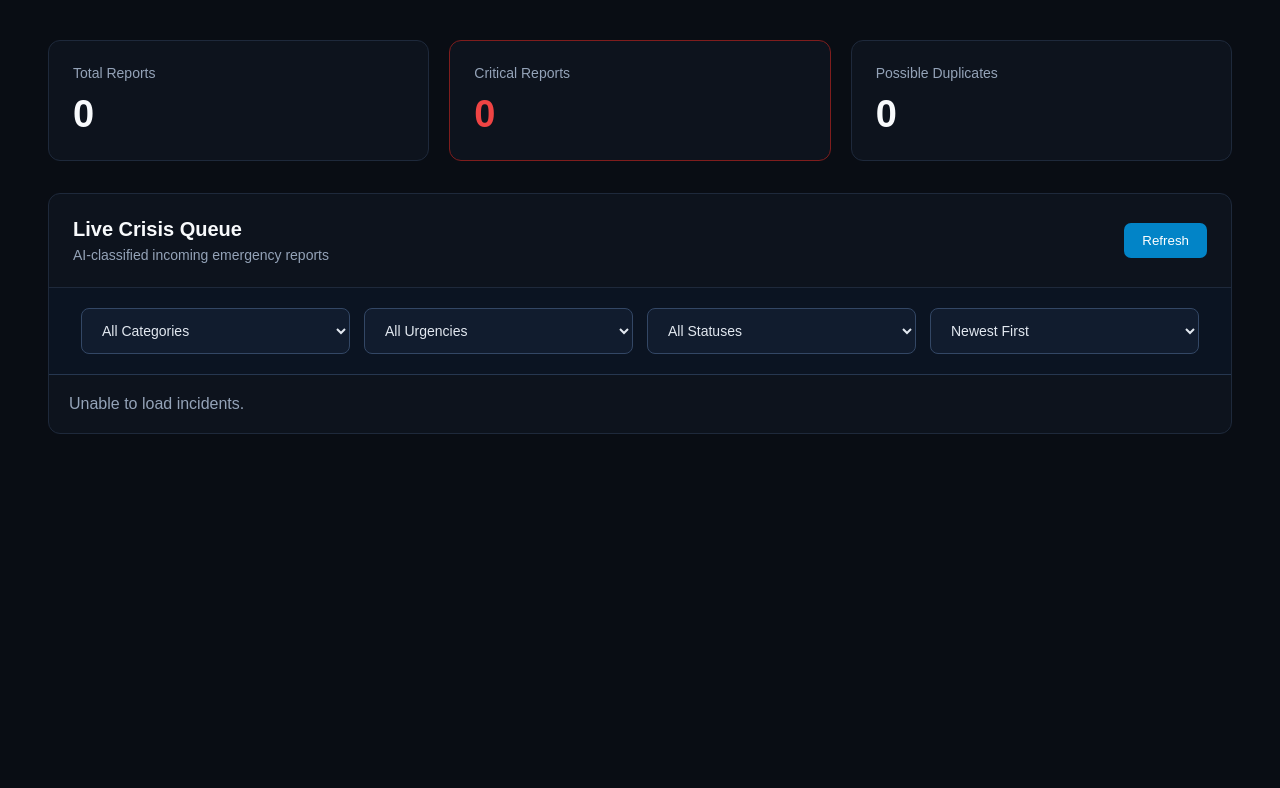
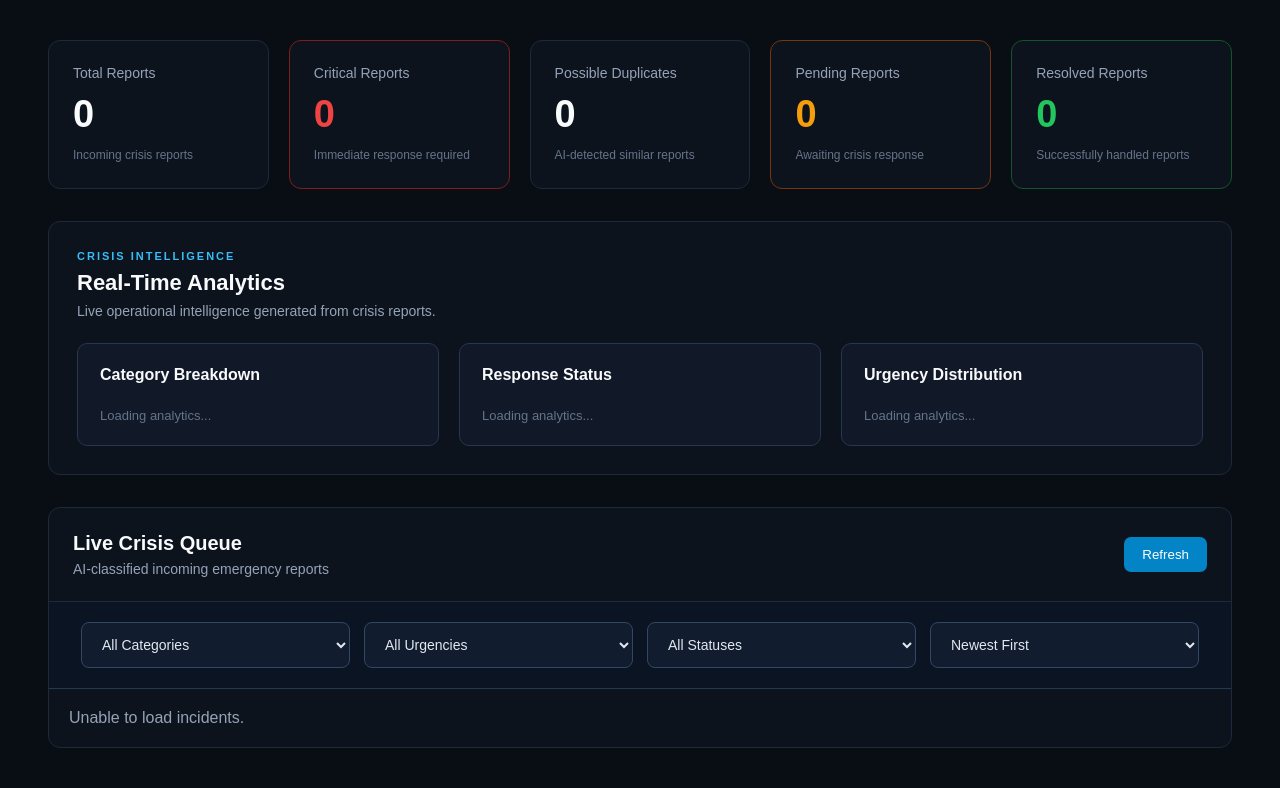
Before and after one commit to afuadahmed/CrisisDesk-AI, a Django app: page / in a window 1280 px wide. Shown: the part 103-891 px from the top of the page. Before the commit the page ends 537 px from the top, so only its background shows below. Run offline with Django 5.2, Linux system fonts and the light colour scheme; tables that the repository leaves empty hold one stand-in row (values such as "Sample post").

Commit message:
Add real-time crisis analytics dashboard

```diff
--- a/reports/urls.py
+++ b/reports/urls.py
@@ -16,6 +16,11 @@ urlpatterns = [
         name="report-list-create",
     ),
     path(
+        "reports/stats/summary",
+        AnalyticsSummaryView.as_view(),
+        name="report-stats-summary",
+    ),
+    path(
         "reports/<uuid:report_id>",
         ReportDetailView.as_view(),
         name="report-detail",
@@ -25,16 +30,14 @@ urlpatterns = [
         ReportStatusUpdateView.as_view(),
         name="report-status-update",
     ),
-
     path(
-    "analytics/summary",
-    AnalyticsSummaryView.as_view(),
-    name="analytics-summary",
+        "analytics/summary",
+        AnalyticsSummaryView.as_view(),
+        name="analytics-summary",
     ),
-
-path(
-    "incidents/<uuid:incident_id>/status",
-    IncidentStatusUpdateView.as_view(),
-    name="incident-status-update",
-),
+    path(
+        "incidents/<uuid:incident_id>/status",
+        IncidentStatusUpdateView.as_view(),
+        name="incident-status-update",
+    ),
 ]
--- a/reports/views.py
+++ b/reports/views.py
@@ -1,19 +1,21 @@
+from django.db.models import Count
+
 from rest_framework import status
+from rest_framework.pagination import PageNumberPagination
 from rest_framework.response import Response
 from rest_framework.views import APIView
-from rest_framework.pagination import PageNumberPagination
-from django.shortcuts import get_object_or_404, render
-from django.db.models import Count
 
 from .models import Report, ReportActivity
 from .serializers import ReportSerializer
 from .services.ai_service import classify_report
 from .services.duplicate_service import detect_duplicate
 
+
 class ReportPagination(PageNumberPagination):
     page_size = 10
     page_size_query_param = "page_size"
     max_page_size = 100
+
 
 class ReportListCreateView(APIView):
 
@@ -25,7 +27,7 @@ class ReportListCreateView(APIView):
         report_status = request.query_params.get("status")
         ordering = request.query_params.get(
             "ordering",
-            "-created_at"
+            "-created_at",
         )
 
         if category:
@@ -50,13 +52,17 @@ class ReportListCreateView(APIView):
         reports = reports.order_by(ordering)
 
         paginator = ReportPagination()
+
         page = paginator.paginate_queryset(
             reports,
             request,
-            view=self
+            view=self,
         )
 
-        serializer = ReportSerializer(page, many=True)
+        serializer = ReportSerializer(
+            page,
+            many=True,
+        )
 
         return paginator.get_paginated_response(
             {
@@ -66,10 +72,11 @@ class ReportListCreateView(APIView):
         )
 
     def post(self, request):
-        serializer = ReportSerializer(data=request.data)
+        serializer = ReportSerializer(
+            data=request.data
+        )
 
         if not serializer.is_valid():
-            print("SERIALIZER ERRORS:", serializer.errors)
             return Response(
                 {
                     "success": False,
@@ -85,13 +92,22 @@ class ReportListCreateView(APIView):
             ai_result = classify_report(
                 description=validated_data["description"],
                 location=validated_data["location"],
-                language=validated_data.get("language", "unknown"),
+                language=validated_data.get(
+                    "language",
+                    "unknown",
+                ),
             )
-        except Exception:
+
+        except Exception as error:
+            print("AI CLASSIFICATION ERROR:", error)
+
             return Response(
                 {
                     "success": False,
-                    "message": "AI classification failed. Please try again.",
+                    "message": (
+                        "AI classification failed. "
+                        "Please try again."
+                    ),
                 },
                 status=status.HTTP_503_SERVICE_UNAVAILABLE,
             )
@@ -107,28 +123,43 @@ class ReportListCreateView(APIView):
             contact=validated_data.get("contact", ""),
             location=validated_data["location"],
             description=validated_data["description"],
-            language=validated_data.get("language", "unknown"),
+            language=validated_data.get(
+                "language",
+                "unknown",
+            ),
             category=ai_result["category"],
             urgency=ai_result["urgency"],
             summary=ai_result["summary"],
             suggested_action=ai_result["suggestedAction"],
             confidence=ai_result["confidence"],
-            possible_duplicate=duplicate_result["possible_duplicate"],
-            duplicate_similarity=duplicate_result["similarity_score"],
-            matched_report=duplicate_result["matched_report"],
+            possible_duplicate=duplicate_result[
+                "possible_duplicate"
+            ],
+            duplicate_similarity=duplicate_result[
+                "similarity_score"
+            ],
+            matched_report=duplicate_result[
+                "matched_report"
+            ],
         )
 
-        if report.possible_duplicate and report.matched_report:
+        if (
+            report.possible_duplicate
+            and report.matched_report
+        ):
             incident_root = (
                 report.matched_report.incident
                 or report.matched_report
             )
 
             report.incident = incident_root
+
         else:
             report.incident = report
 
-        report.save(update_fields=["incident"])
+        report.save(
+            update_fields=["incident"]
+        )
 
         ReportActivity.objects.create(
             report=report,
@@ -136,7 +167,9 @@ class ReportListCreateView(APIView):
             new_status=report.status,
         )
 
-        response_serializer = ReportSerializer(report)
+        response_serializer = ReportSerializer(
+            report
+        )
 
         return Response(
             {
@@ -146,13 +179,29 @@ class ReportListCreateView(APIView):
             status=status.HTTP_201_CREATED,
         )
 
+
 class ReportDetailView(APIView):
 
+    def get_report(self, report_id):
+        try:
+            return Report.objects.get(
+                id=report_id
+            )
+
+        except Report.DoesNotExist:
+            return None
+
     def get(self, request, report_id):
-        report = get_object_or_404(
-            Report,
-            id=report_id
-        )
+        report = self.get_report(report_id)
+
+        if report is None:
+            return Response(
+                {
+                    "success": False,
+                    "message": "Report not found.",
+                },
+                status=status.HTTP_404_NOT_FOUND,
+            )
 
         serializer = ReportSerializer(report)
 
@@ -164,14 +213,47 @@ class ReportDetailView(APIView):
             status=status.HTTP_200_OK,
         )
 
+    def delete(self, request, report_id):
+        report = self.get_report(report_id)
+
+        if report is None:
+            return Response(
+                {
+                    "success": False,
+                    "message": "Report not found.",
+                },
+                status=status.HTTP_404_NOT_FOUND,
+            )
+
+        report.delete()
+
+        return Response(
+            {
+                "success": True,
+                "message": (
+                    "Report deleted successfully."
+                ),
+            },
+            status=status.HTTP_200_OK,
+        )
+
 
 class ReportStatusUpdateView(APIView):
 
     def patch(self, request, report_id):
-        report = get_object_or_404(
-            Report,
-            id=report_id
-        )
+        try:
+            report = Report.objects.get(
+                id=report_id
+            )
+
+        except Report.DoesNotExist:
+            return Response(
+                {
+                    "success": False,
+                    "message": "Report not found.",
+                },
+                status=status.HTTP_404_NOT_FOUND,
+            )
 
         new_status = request.data.get("status")
 
@@ -193,7 +275,13 @@ class ReportStatusUpdateView(APIView):
         old_status = report.status
 
         report.status = new_status
-        report.save(update_fields=["status", "updated_at"])
+
+        report.save(
+            update_fields=[
+                "status",
+                "updated_at",
+            ]
+        )
 
         if old_status != new_status:
             ReportActivity.objects.create(
@@ -213,6 +301,7 @@ class ReportStatusUpdateView(APIView):
             status=status.HTTP_200_OK,
         )
 
+
 class AnalyticsSummaryView(APIView):
 
     def get(self, request):
@@ -224,27 +313,41 @@ class AnalyticsSummaryView(APIView):
             urgency="critical"
         ).count()
 
+        pending_reports = reports.filter(
+            status="pending"
+        ).count()
+
+        resolved_reports = reports.filter(
+            status="resolved"
+        ).count()
+
         possible_duplicates = reports.filter(
             possible_duplicate=True
         ).count()
 
         category_counts = {
             item["category"]: item["count"]
-            for item in reports.values("category").annotate(
+            for item in reports.values(
+                "category"
+            ).annotate(
                 count=Count("id")
             )
         }
 
         status_counts = {
             item["status"]: item["count"]
-            for item in reports.values("status").annotate(
+            for item in reports.values(
+                "status"
+            ).annotate(
                 count=Count("id")
             )
         }
 
         urgency_counts = {
             item["urgency"]: item["count"]
-            for item in reports.values("urgency").annotate(
+            for item in reports.values(
+                "urgency"
+            ).annotate(
                 count=Count("id")
             )
         }
@@ -255,6 +358,10 @@ class AnalyticsSummaryView(APIView):
                 "data": {
                     "totalReports": total_reports,
                     "criticalReports": critical_reports,
+                    "pendingReports": pending_reports,
+                    "resolvedReports": resolved_reports,
+                    "categoryBreakdown": category_counts,
+                    "urgencyBreakdown": urgency_counts,
                     "possibleDuplicates": possible_duplicates,
                     "categories": category_counts,
                     "statuses": status_counts,
@@ -263,10 +370,10 @@ class AnalyticsSummaryView(APIView):
             },
             status=status.HTTP_200_OK,
         )
-def dashboard_view(request):
-    return render(request, "dashboard.html")
+
 
 class IncidentStatusUpdateView(APIView):
+
     def patch(self, request, incident_id):
         new_status = request.data.get("status")
 
@@ -283,6 +390,7 @@ class IncidentStatusUpdateView(APIView):
                 {
                     "success": False,
                     "message": "Invalid status.",
+                    "validStatuses": valid_statuses,
                 },
                 status=status.HTTP_400_BAD_REQUEST,
             )
@@ -309,6 +417,7 @@ class IncidentStatusUpdateView(APIView):
                 continue
 
             report.status = new_status
+
             report.save(
                 update_fields=[
                     "status",
@@ -328,7 +437,9 @@ class IncidentStatusUpdateView(APIView):
         return Response(
             {
                 "success": True,
-                "message": "Incident status updated successfully.",
+                "message": (
+                    "Incident status updated successfully."
+                ),
                 "data": {
                     "incidentId": str(incident_id),
                     "status": new_status,
--- a/static/css/dashboard.css
+++ b/static/css/dashboard.css
@@ -829,3 +829,163 @@ body.modal-open {
         flex-direction: column;
     }
 }
+
+/* Dashboard Analytics */
+
+.stats-grid {
+    grid-template-columns: repeat(5, 1fr);
+}
+
+.stat-description {
+    display: block;
+    margin-top: 10px;
+    color: #64748b;
+    font-size: 12px;
+    line-height: 1.5;
+}
+
+.pending-card {
+    border-color: #78350f;
+}
+
+.pending-card h2 {
+    color: #f59e0b;
+}
+
+.resolved-card {
+    border-color: #14532d;
+}
+
+.resolved-card h2 {
+    color: #22c55e;
+}
+
+
+.analytics-section {
+    margin-top: 32px;
+    padding: 28px;
+    border: 1px solid #1e293b;
+    border-radius: 12px;
+    background: #0d131d;
+}
+
+.analytics-header {
+    margin-bottom: 24px;
+}
+
+.analytics-label {
+    margin-bottom: 8px;
+    color: #38bdf8;
+    font-size: 11px;
+    font-weight: 700;
+    letter-spacing: 2px;
+}
+
+.analytics-header h2 {
+    font-size: 22px;
+}
+
+.analytics-header > div > p:last-child {
+    margin-top: 7px;
+    color: #94a3b8;
+    font-size: 14px;
+}
+
+
+.analytics-grid {
+    display: grid;
+    grid-template-columns: repeat(3, 1fr);
+    gap: 20px;
+}
+
+.analytics-card {
+    padding: 22px;
+    border: 1px solid #263750;
+    border-radius: 10px;
+    background: #111827;
+}
+
+.analytics-card h3 {
+    margin-bottom: 24px;
+    font-size: 16px;
+}
+
+
+.analytics-row {
+    margin-bottom: 20px;
+}
+
+.analytics-row:last-child {
+    margin-bottom: 0;
+}
+
+.analytics-row-header {
+    display: flex;
+    align-items: center;
+    justify-content: space-between;
+    margin-bottom: 8px;
+}
+
+.analytics-row-header span {
+    color: #cbd5e1;
+    font-size: 13px;
+}
+
+.analytics-row-header strong {
+    color: #f8fafc;
+    font-size: 14px;
+}
+
+
+.analytics-bar {
+    width: 100%;
+    height: 7px;
+    overflow: hidden;
+    border-radius: 20px;
+    background: #1e293b;
+}
+
+.analytics-bar-fill {
+    height: 100%;
+    min-width: 4px;
+    border-radius: 20px;
+    background: linear-gradient(
+        90deg,
+        #0284c7,
+        #38bdf8
+    );
+    box-shadow:
+        0 0 10px
+        rgba(56, 189, 248, 0.25);
+    transition: width 0.5s ease;
+}
+
+.analytics-empty {
+    color: #64748b;
+    font-size: 13px;
+}
+
+
+@media (max-width: 1100px) {
+
+    .stats-grid {
+        grid-template-columns:
+            repeat(3, 1fr);
+    }
+
+    .analytics-grid {
+        grid-template-columns: 1fr;
+    }
+}
+
+
+@media (max-width: 700px) {
+
+    .stats-grid {
+        grid-template-columns: 1fr;
+    }
+
+    .analytics-section {
+        padding: 20px;
+    }
+}
--- a/static/js/dashboard.js
+++ b/static/js/dashboard.js
@@ -32,23 +32,55 @@ let loadedIncidents = [];
 async function loadAnalytics() {
     try {
         const response = await fetch(
-            "/api/analytics/summary"
+            "/api/reports/stats/summary"
         );
 
         const result = await response.json();
 
-        if (!result.success) {
-            return;
+        if (
+            !response.ok ||
+            !result.success
+        ) {
+            throw new Error(
+                "Failed to load analytics."
+            );
         }
 
+        const data = result.data;
+
         totalReports.textContent =
-            result.data.totalReports;
+            data.totalReports ?? 0;
 
         criticalReports.textContent =
-            result.data.criticalReports;
+            data.criticalReports ?? 0;
 
         possibleDuplicates.textContent =
-            result.data.possibleDuplicates;
+            data.possibleDuplicates ?? 0;
+
+        document.getElementById(
+            "pendingReports"
+        ).textContent =
+            data.pendingReports ?? 0;
+
+        document.getElementById(
+            "resolvedReports"
+        ).textContent =
+            data.resolvedReports ?? 0;
+
+        renderAnalyticsBreakdown(
+            "categoryAnalytics",
+            data.categoryBreakdown
+        );
+
+        renderAnalyticsBreakdown(
+            "statusAnalytics",
+            data.statuses
+        );
+
+        renderAnalyticsBreakdown(
+            "urgencyAnalytics",
+            data.urgencyBreakdown
+        );
 
     } catch (error) {
         console.error(
@@ -56,6 +88,95 @@ async function loadAnalytics() {
             error
         );
     }
+}
+
+
+function renderAnalyticsBreakdown(
+    containerId,
+    breakdown
+) {
+
+    const container =
+        document.getElementById(
+            containerId
+        );
+
+    if (!container) {
+        return;
+    }
+
+
+    const entries =
+        Object.entries(
+            breakdown || {}
+        );
+
+
+    if (entries.length === 0) {
+
+        container.innerHTML = `
+            <p class="analytics-empty">
+                No analytics data available.
+            </p>
+        `;
+
+        return;
+    }
+
+
+    const maximumValue =
+        Math.max(
+            ...entries.map(
+                ([, value]) => value
+            ),
+            1
+        );
+
+
+    container.innerHTML =
+        entries
+            .map(
+                ([label, value]) => {
+
+                    const percentage =
+                        (
+                            value /
+                            maximumValue
+                        ) * 100;
+
+
+                    return `
+                        <div class="analytics-row">
+
+                            <div class="analytics-row-header">
+
+                                <span>
+                                    ${escapeHtml(
+                                        formatStatus(label)
+                                    )}
+                                </span>
+
+                                <strong>
+                                    ${value}
+                                </strong>
+
+                            </div>
+
+
+                            <div class="analytics-bar">
+
+                                <div
+                                    class="analytics-bar-fill"
+                                    style="width: ${percentage}%"
+                                ></div>
+
+                            </div>
+
+                        </div>
+                    `;
+                }
+            )
+            .join("");
 }
 
 
--- a/templates/dashboard.html
+++ b/templates/dashboard.html
@@ -13,7 +13,7 @@
 
     <title>CrisisDesk AI</title>
 
-    <link rel="stylesheet" href="{% static 'css/dashboard.css' %}?v=3">
+    <link rel="stylesheet" href="{% static 'css/dashboard.css' %}?v=4">
 </head>
 
 <body>
@@ -61,6 +61,10 @@
             0
         </h2>
 
+        <span class="stat-description">
+            Incoming crisis reports
+        </span>
+
     </div>
 
 
@@ -72,6 +76,10 @@
             0
         </h2>
 
+        <span class="stat-description">
+            Immediate response required
+        </span>
+
     </div>
 
 
@@ -82,6 +90,114 @@
         <h2 id="possibleDuplicates">
             0
         </h2>
+
+        <span class="stat-description">
+            AI-detected similar reports
+        </span>
+
+    </div>
+
+
+    <div class="stat-card pending-card">
+
+        <p>Pending Reports</p>
+
+        <h2 id="pendingReports">
+            0
+        </h2>
+
+        <span class="stat-description">
+            Awaiting crisis response
+        </span>
+
+    </div>
+
+
+    <div class="stat-card resolved-card">
+
+        <p>Resolved Reports</p>
+
+        <h2 id="resolvedReports">
+            0
+        </h2>
+
+        <span class="stat-description">
+            Successfully handled reports
+        </span>
+
+    </div>
+
+</section>
+
+
+<section class="analytics-section">
+
+    <div class="analytics-header">
+
+        <div>
+
+            <p class="analytics-label">
+                CRISIS INTELLIGENCE
+            </p>
+
+            <h2>
+                Real-Time Analytics
+            </h2>
+
+            <p>
+                Live operational intelligence generated from crisis reports.
+            </p>
+
+        </div>
+
+    </div>
+
+
+    <div class="analytics-grid">
+
+        <div class="analytics-card">
+
+            <h3>
+                Category Breakdown
+            </h3>
+
+            <div id="categoryAnalytics">
+                <p class="analytics-empty">
+                    Loading analytics...
+                </p>
+            </div>
+
+        </div>
+
+
+        <div class="analytics-card">
+
+            <h3>
+                Response Status
+            </h3>
+
+            <div id="statusAnalytics">
+                <p class="analytics-empty">
+                    Loading analytics...
+                </p>
+            </div>
+
+        </div>
+
+
+        <div class="analytics-card">
+
+            <h3>
+                Urgency Distribution
+            </h3>
+
+            <div id="urgencyAnalytics">
+                <p class="analytics-empty">
+                    Loading analytics...
+                </p>
+            </div>
+
+        </div>
 
     </div>
 
@@ -429,7 +545,7 @@
 </div>
 
 
-<script src="{% static 'js/dashboard.js' %}"></script>
+<script src="{% static 'js/dashboard.js' %}?v=4"></script>
 
 </body>
 
```
Lines whose indentation alone changed are shown as unchanged.
